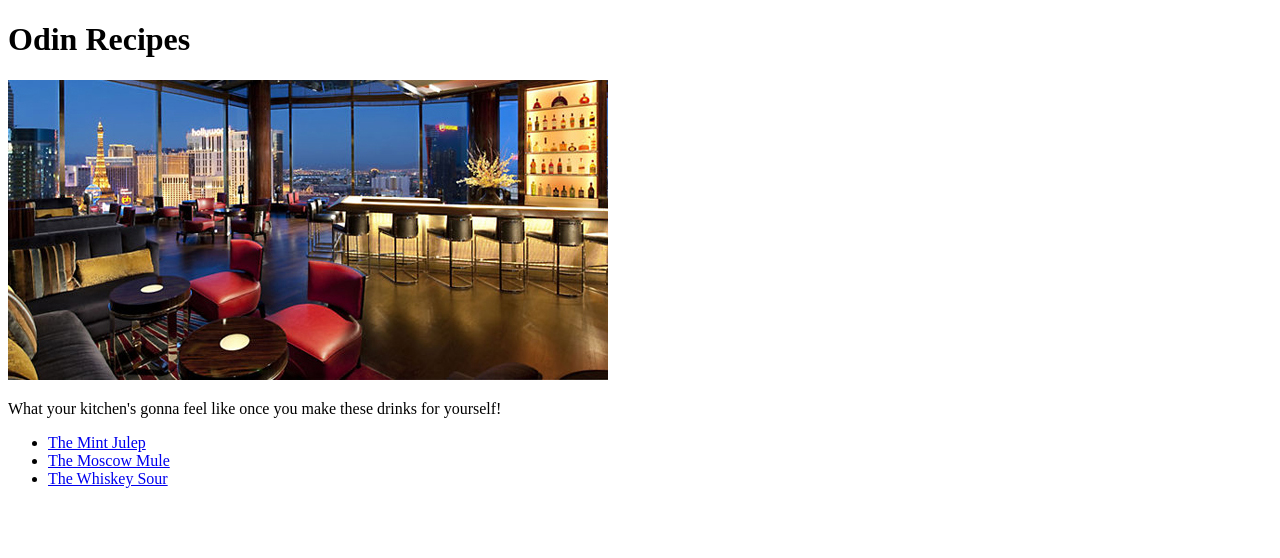
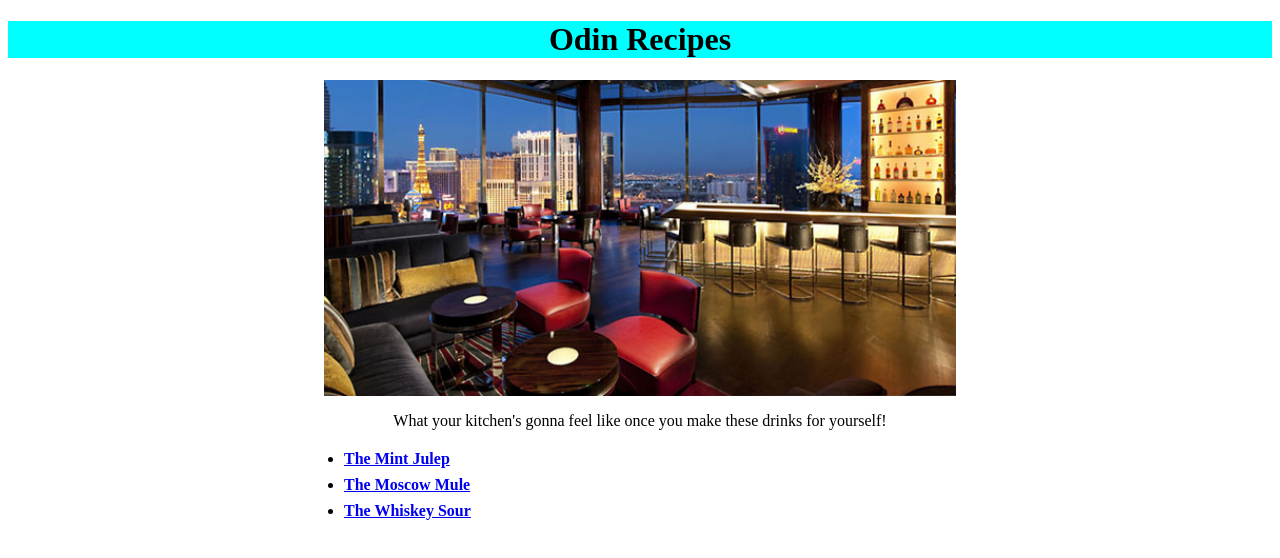
Before and after one commit to bitgenie/odin-recipes, a plain HTML site: page index.html in a window 1280 px wide. Drawn offline with Linux system fonts and the light colour scheme.

Commit message:
add basic css styling

```diff
--- a/index.html
+++ b/index.html
@@ -4,12 +4,13 @@
     <meta charset="UTF-8">
     <meta name="viewport" content="width=device-width, initial-scale=1.0">
     <title>Odin Recipes</title>
+    <link rel="stylesheet" href="index_styles.css">
 </head>
 <body>
     <h1>Odin Recipes</h1>
-    <img src="./images/img_bar.jpg" alt="Imagination Bar">
+    <img class="centered" class="centered" src="./images/img_bar.jpg" alt="Imagination Bar">
     <p>What your kitchen's gonna feel like once you make these drinks for yourself!</p>
-    <ul>
+    <ul class="centered recipe-list">
         <li><a href="./recipes/mint-julep.html">The Mint Julep</a></li>
         <li><a href="./recipes/moscow-mule.html">The Moscow Mule</a></li>
         <li><a href="./recipes/whiskey-sour.html">The Whiskey Sour</a></li>
--- /dev/null
+++ b/index_styles.css
@@ -0,0 +1,21 @@
+h1 {
+    background-color: aqua;
+    text-align: center;
+}
+
+p {
+    text-align: center;
+}
+
+.centered {
+    display: block;
+    margin-left: auto;
+    margin-right: auto;
+    width: 50%;
+}
+
+.recipe-list li {
+    padding-top: 4px;
+    padding-bottom: 4px;
+    font-weight: bold;
+}
--- /dev/null
+++ b/item_styles.css
@@ -0,0 +1,3 @@
+h1 {
+    background-color: yellow;
+}
```
Also changed, not shown: recipes/mint-julep.html (+1 -0 lines), recipes/moscow-mule.html (+1 -0 lines), recipes/whiskey-sour.html (+1 -0 lines).
